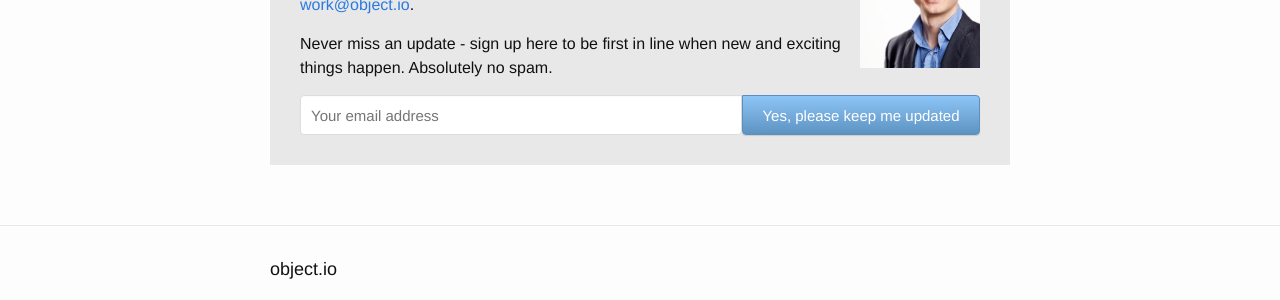
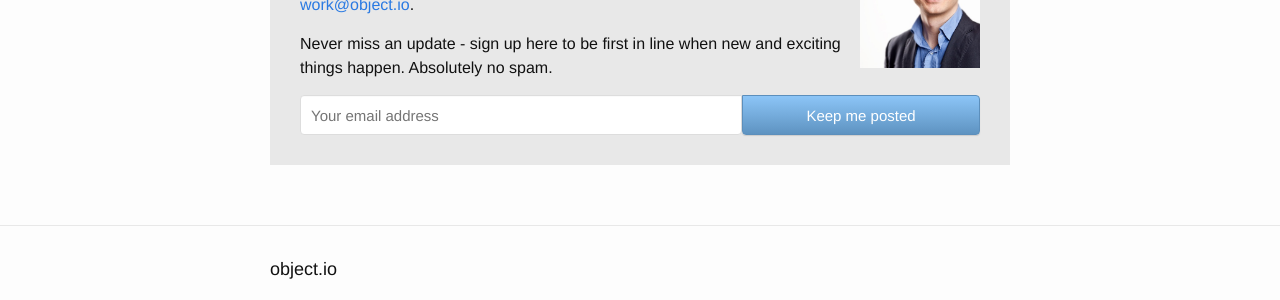
Before and after one commit to rud/rud.github.io, a Jekyll site: the page built from about.md, in a window 1280 px wide. Shown: the part 1071-1371 px from the top of the page. Built offline with Jekyll 4.4.1, drawn with Linux system fonts in a browser that asks for light colours.

Commit message:
Shorter CTA

```diff
--- a/_includes/gumroad-follow.html
+++ b/_includes/gumroad-follow.html
@@ -1,5 +1,5 @@
 <form action="https://gumroad.com/follow_from_embed_form" class="form gumroad-follow-form-embed" method="post">
   <input name="seller_id" type="hidden" value="1816377711443">
   <input name="email" placeholder="Your email address" type="email">
-  <button type="submit">Yes, please keep me updated</button>
+  <button type="submit">Keep me posted</button>
 </form>
```
